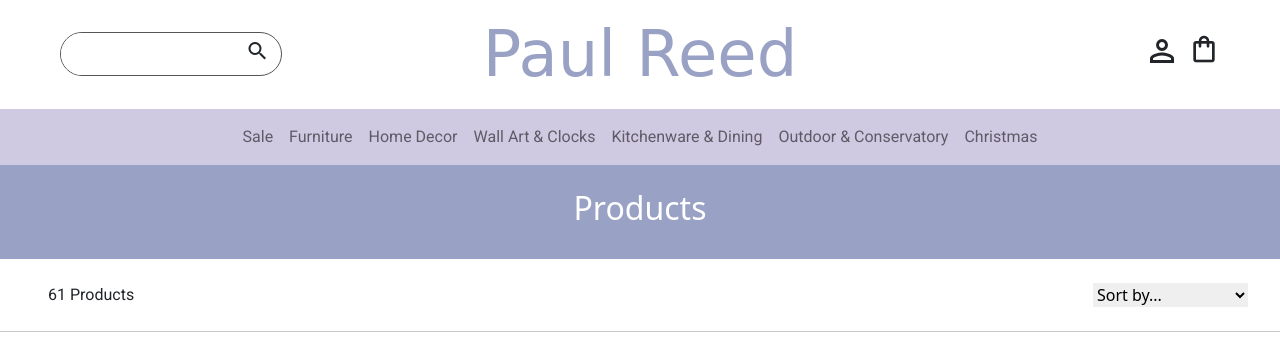
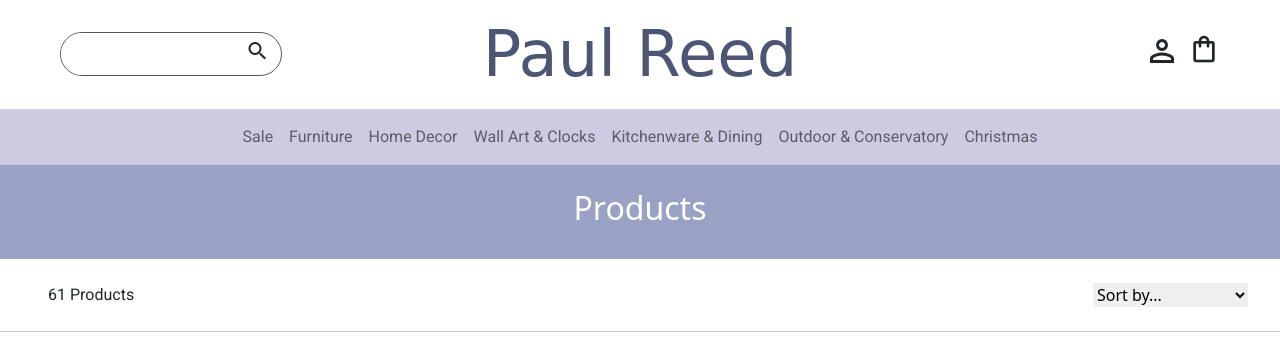
Before and after one commit to mattgriffindev/ci_msp4_v1, a Django app: page /products/ in a window 1280 px wide. Shown: the top 349 px of the page. Run offline with Django 3.2, Linux system fonts and the light colour scheme; data comes from the database, SQL or seed files in the repository; some libraries are stand-ins or nearby versions; some web fonts are replaced.

Commit message:
amend base.css to change logo color

```diff
--- a/static/css/base.css
+++ b/static/css/base.css
@@ -6,7 +6,7 @@
 	--dark-color: #30343F;
 	--mid-color: #D0C9E2;
 	--light-color: #FFFFFF;
-	--accent-color: green;
+	--logo-color: #4D5575;
 	--white: #FFF;
 	--black: #111;
 	--heart: #ffb3be;
@@ -81,7 +81,7 @@ li,
 }
 
 .brand h1 {
-	color: var(--brand-color);
+	color: var(--logo-color);
 	font-family: var(--brand-font);
 	font-size: 4rem;
 }
@@ -145,7 +145,7 @@ li,
 .hero-container .img-fluid {
 	height: 100%;
 	width: 100%;
-	/* display: none; */
+	display: none;
 	object-fit: cover;
 }
 
--- a/templates/base.html
+++ b/templates/base.html
@@ -165,15 +165,15 @@
 
     $(document).ready(fadeIn());
 
-    // function fadeIn() {
-    // $(".img:eq(0)").addClass("fade-in").show();
-    // setTimeout(function () {
-    // $(".img:eq(1)").addClass("fade-in").show();
-    // }, 300);
-    // setTimeout(function () {
-    // $(".img:eq(2)").addClass("fade-in").show();
-    // }, 500);
-    // };
+    function fadeIn() {
+    $(".img:eq(0)").addClass("fade-in").show();
+    setTimeout(function () {
+    $(".img:eq(1)").addClass("fade-in").show();
+    }, 300);
+    setTimeout(function () {
+    $(".img:eq(2)").addClass("fade-in").show();
+    }, 500);
+    };
   </script>
   {% endblock %}
 
```
